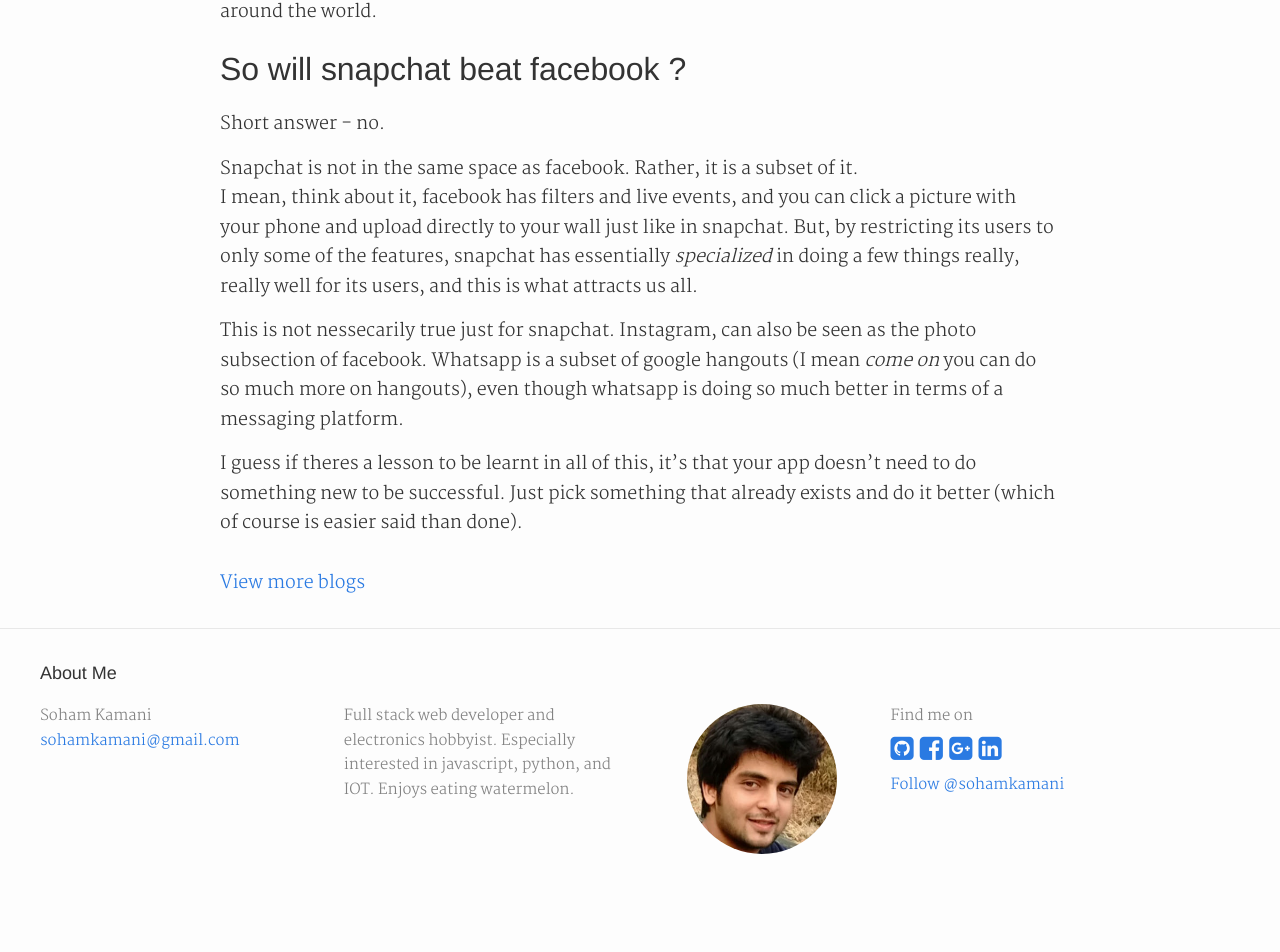
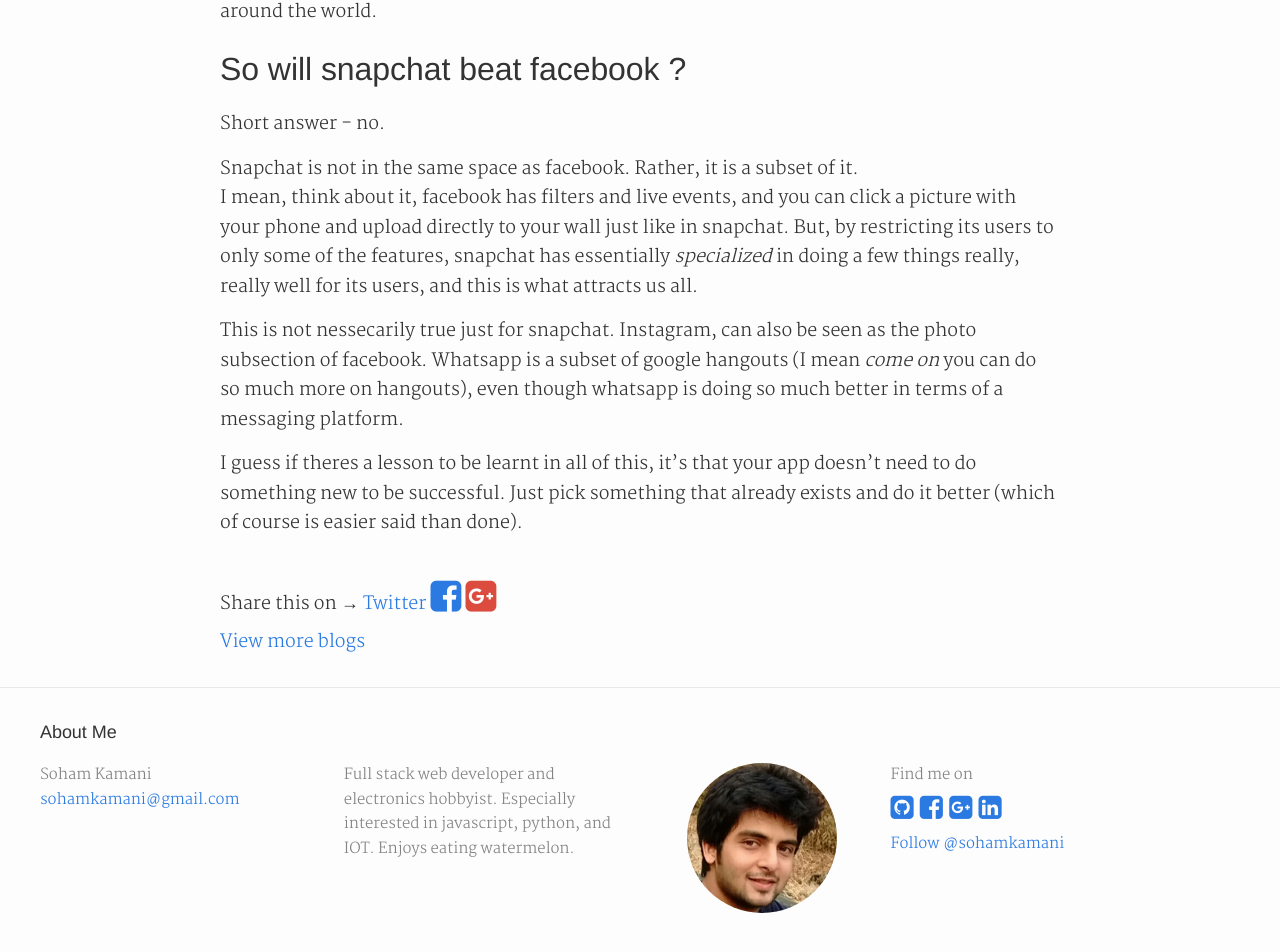
Before and after one commit to sohamkamani/sohamkamani.github.io, a Jekyll site: the page built from _posts/2016-06-14-what-snapchat-did-right.md, in a window 1280 px wide and 1400 px high, scrolled down 5953 px. Shown: the part 442-1394 px from the top of the window. Built offline with Jekyll 4.4.1, drawn with Linux system fonts in a browser that asks for light colours; nearby versions of some CDN libraries; comment, search, counter and statistics services are not loaded; before the commit the page ends 7294 px from its top, so only the background shows below that.

Commit message:
added old share buttons

```diff
--- a/_includes/head.html
+++ b/_includes/head.html
@@ -11,7 +11,6 @@
     <link rel="stylesheet" href="https://maxcdn.bootstrapcdn.com/font-awesome/4.4.0/css/font-awesome.min.css">
     <link rel="canonical" href="{{ page.url | replace:'index.html','' | prepend: site.baseurl | prepend: site.url }}">
     <!--<link rel="alternate" type="application/rss+xml" title="{{ site.title }}" href="{{ '/feed.xml' | prepend: site.baseurl | prepend: site.url }}" />">-->
-    <script src="//load.sumome.com/" data-sumo-site-id="677c5fcedb7fbdacead681979cc21dd31edab4a5f9161c9a8e685cf615f27d57" async="async"></script>
     <script>
         if (window.location.hostname === 'localhost') {
             console.log('skipping google analytics');
--- a/_includes/share-page.html
+++ b/_includes/share-page.html
@@ -1,7 +1,7 @@
- <!-- <div class="share-page">
+ <div class="share-page">
     Share this on &rarr;
-    <a href="https://twitter.com/intent/tweet?text={{ page.title }}&url={{ site.url }}{{ page.url }}&via={{ site.twitter_username }}&related={{ site.twitter_username }}" rel="nofollow" target="_blank" title="Share on Twitter" class="twitter-share-button">Twitter</a>
+    <a href="https://twitter.com/intent/tweet?text={{ page.title }}&url={{ site.url }}{{ page.url }}&via={{ site.twitter_username }}&related={{ site.twitter_username }}" rel="nofollow" target="_blank" title="Share on Twitter" class="twitter-share-button" data-size="large">Twitter</a>
     <a href="https://facebook.com/sharer.php?u={{ site.url }}{{ page.url }}" rel="nofollow" target="_blank" title="Share on Facebook" class="share-page__icon"><i class="fa fa-facebook-square"></i></a>
     <a href="https://plus.google.com/share?url={{ site.url }}{{ page.url }}" rel="nofollow" target="_blank" title="Share on Google+" class="share-page__icon" style="color:#DB4C3E"><i class="fa fa-google-plus-square"></i></a>
-</div> -->
+</div>
 <a href="/">View more blogs</a>
--- a/_sass/_custom.scss
+++ b/_sass/_custom.scss
@@ -28,7 +28,7 @@
 
 .share-page{
   &__icon{
-    font-size: 1.6em;
+    font-size: 2em;
   }
 }
 
```
